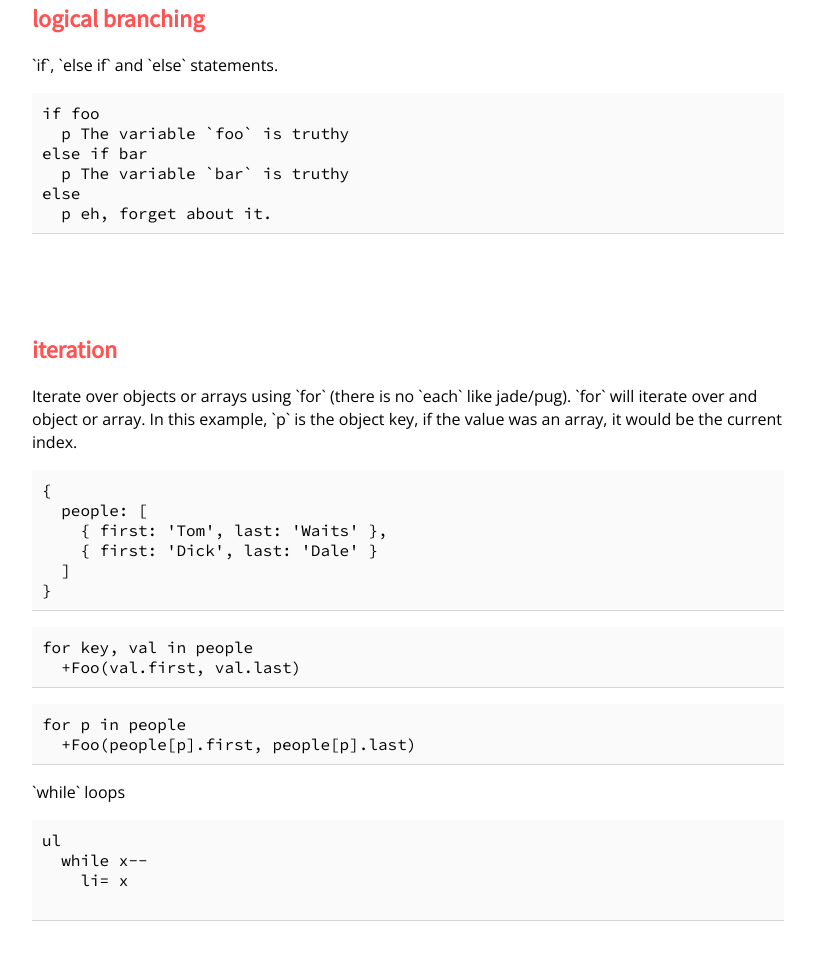
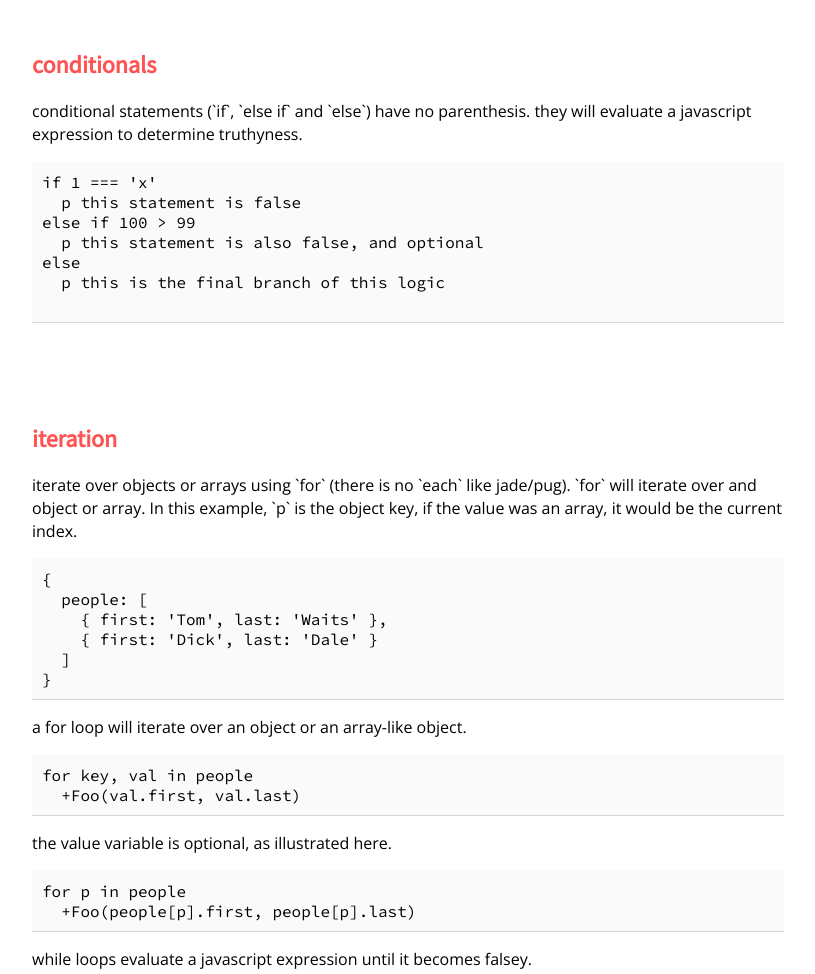
Before and after one commit to voltraco/mineral, a website: page docs/index.html in a window 1280 px wide. Shown: the part 1500-2474 px from the top of the page, without its empty margins (232-1047 px from the left). Drawn offline with nearby package versions, Linux system fonts and the light colour scheme.

Commit message:
doc updates

```diff
--- a/docs/index.html
+++ b/docs/index.html
@@ -41,7 +41,7 @@ pre {
   background-color: #fafafa;
   border-bottom: 1px solid #d5d5d5;
 }
-</style></head><body><img width="50px" height="50px" src="./logo.svg"><h1>mineral</h1><p>mineral is a language that compiles to markup. It's similar to Jade (aka <a href="https://pugjs.org">pug</a> ). its goal is to be a light-weight alternative, with significantly smaller codebase and subset of features.<a id="tags" href="#tags"><h2>tags</h2></a><p>Text at the start of a line (or after only white space) is considered an html tag. Indenting a tag will nest it, creating the tree-like structure that can be rendered into html.</p><pre class="input"><code>html
+</style></head><body><img width="50px" height="50px" src="./logo.svg"><h1>mineral</h1><p>mineral is a language that compiles to markup. It's similar to Jade (aka <a href="https://pugjs.org">pug</a> ). its goal is to be a light-weight alternative to pug. a significantly smaller codebase, a slimmer set of features and the ability to output dom elements as well as html.<a id="tags" href="#tags"><h2>tags</h2></a><p>text at the start of a line (or after only white space) is considered an html tag. Indenting a tag will nest it, creating the tree-like structure that can be rendered into html. tag attributes look similar to html (with optional comma), but their values are regular JavaScript.</p><pre class="input"><code>html
 head
   link(href=&quot;index.css&quot; rel=&quot;stylesheet&quot;)
 body
@@ -57,26 +57,26 @@ body
   h1= firstName
   h2= lastName
 </code></pre></p><p>use mixins by putting a `+` before the name of the mixin. Arguments and parens are optional.<pre class="input"><code>+Person(&#x27;Jello&#x27;, &#x27;Biafra&#x27;)
-</code></pre></p><a id="branching", href="#branching"><h2>logical branching</h2></a><p>`if`, `else if` and `else` statements.<pre class="input"><code>if foo
-  p The variable &#x60;foo&#x60; is truthy
-else if bar
-  p The variable &#x60;bar&#x60; is truthy
+</code></pre></p><a id="conditionals", href="#conditionals"><h2>conditionals</h2></a><p>conditional statements (`if`, `else if` and `else`) have no parenthesis. they will evaluate a javascript expression to determine truthyness.<pre class="input"><code>if 1 === &#x27;x&#x27;
+  p this statement is false
+else if 100 &gt; 99
+  p this statement is also false, and optional
 else
-  p eh, forget about it.
-</code></pre></p><a id="iteration" href="iteration"><h2>iteration</h2></a><p>Iterate over objects or arrays using `for` (there is no `each` like jade/pug). `for` will iterate over and object or array. In this example, `p` is the object key, if the value was an array, it would be the current index.</p><pre class="input"><code>{
+  p this is the final branch of this logic
+
+</code></pre></p><a id="iteration" href="#iteration"><h2>iteration</h2></a><p>iterate over objects or arrays using `for` (there is no `each` like jade/pug). `for` will iterate over and object or array. In this example, `p` is the object key, if the value was an array, it would be the current index.</p><pre class="input"><code>{
   people: [
     { first: &#x27;Tom&#x27;, last: &#x27;Waits&#x27; },
     { first: &#x27;Dick&#x27;, last: &#x27;Dale&#x27; }
   ]
 }
-</code></pre><pre class="input"><code>for key, val in people
+</code></pre><p>a for loop will iterate over an object or an array-like object.</p><pre class="input"><code>for key, val in people
   +Foo(val.first, val.last)
-</code></pre><pre class="input"><code>for p in people
+</code></pre><p>the value variable is optional, as illustrated here.</p><pre class="input"><code>for p in people
   +Foo(people[p].first, people[p].last)
-</code></pre><p>`while` loops</p><pre class="input"><code>ul
+</code></pre><p>while loops evaluate a javascript expression until it becomes falsey.</p><pre class="input"><code>ul
   while x--
     li= x
-
 </code></pre><a id="values" href="#values"><h2>dynamic values</h2></a><p>Using the `=` symbol indicates that the value should be an expression. An expression can include values from the data passed to the template or any other valid javascript.</p><pre class="input"><code>h1 = &#x27;Hello, &#x27; + name
 </code></pre><p>Automatically detects `console.log`-like values.</p><pre class="input"><code>h1 = &#x27;Hello %s&#x27;, foo
 
@@ -99,10 +99,10 @@ else
 h1 I sent you an alert.
 
 
-</code></pre><a id="text" href="#filters"><h2>filters</h2></a><p>Use any <a href="https://www.npmjs.com/browse/keyword/jstransformer">jstramsformer</a> module. For example, `npm install --save jstransformer-marked`. Arguments and parens are optional.</p><pre class="input"><code>:marked(gfm=true) ./readme.md
+</code></pre><a id="filters" href="#filters"><h2>filters</h2></a><p>Use any <a href="https://www.npmjs.com/browse/keyword/jstransformer">jstramsformer</a> module. For example, `npm install --save jstransformer-marked`. Arguments and parens are optional.</p><pre class="input"><code>:marked(gfm=true) ./readme.md
 
 
-</code></pre><a id="text" href="#comments"><h2>comments</h2></a><p>Single-line</p><pre class="input"><code>
+</code></pre><a id="comments" href="#comments"><h2>comments</h2></a><p>Single-line</p><pre class="input"><code>
 </code></pre><p>Multi-line (`.beep` and `.boop` are commented)</p><pre class="input"><code>.foo1
 
   .beep
```
Also changed, not shown: 7 other files.
